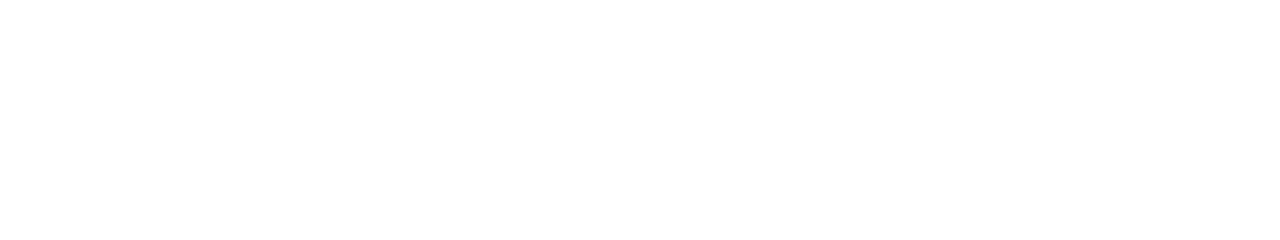
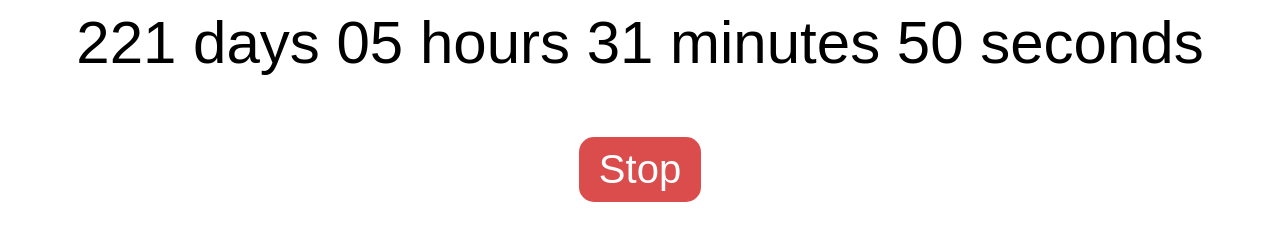
Before and after one commit to simakol/GoIT81, a plain HTML site: page index.html in a window 1280 px wide. Drawn offline with Linux system fonts and the light colour scheme.

Commit message:
lesson-17

```diff
--- a/index.html
+++ b/index.html
@@ -1,14 +1,15 @@
 <!DOCTYPE html>
-<html lang="en">
+<html>
+  <head>
+    <meta name="viewport" content="width=device-width, initial-scale=1" />
+    <title>Timers, Async, Date&time</title>
+    <link rel="stylesheet" href="style.css" />
+  </head>
 
-<head>
-    <meta charset="UTF-8">
-    <title>GoIT81</title>
-    <link rel="stylesheet" href="style.css">
-</head>
+  <body>
+    <p id="timer"></p>
+    <button type="button" id="stopBtn">Stop</button>
 
-<body>
     <script src="script.js"></script>
-</body>
-
+  </body>
 </html>
--- a/script.js
+++ b/script.js
@@ -0,0 +1,60 @@
+// Написати таймер зворотнього відліку до Нового року який можна зупиняти при кліку на кнопку **Stop**
+
+/*
+    1. отримати рефси
+    2. створимо дату наступного Нового року, до якого буде відлік
+    3. отримуємо поточну дату
+    4. віднімаємо від дати Нового року поточну дату і отримуємо кількість мілісекунд яка лишилася до Нового року
+    5. витягуємо з наших мілісекунд дні, години, хвилини і секунди
+    6. відображаємо дані користувачу на екран
+    7. запуск інтервалу який буде оновлювати час кожну секунду
+
+    як зупинити таймер?
+    1. вішаємо слухач подій на кнопку стоп
+    2. при кліку очищаємо інтервал - передаємо айді створеного інтервалу
+*/
+
+const refs = {
+  timer: document.getElementById("timer"),
+  stopBtn: document.getElementById("stopBtn"),
+};
+
+refs.stopBtn.addEventListener("click", stopTimer);
+
+const newYear = new Date(`Jan 1 ${new Date().getFullYear() + 1}`);
+
+countDownToNY();
+const intervalId = setInterval(countDownToNY, 1000);
+
+function countDownToNY() {
+  const now = new Date();
+  const diff = newYear - now;
+
+  const countDownDate = {
+    days: Math.floor(diff / (1000 * 60 * 60 * 24)),
+    hours: Math.floor((diff / (1000 * 60 * 60)) % 24),
+    minutes: Math.floor((diff / (1000 * 60)) % 60),
+    seconds: Math.floor((diff / 1000) % 60),
+  };
+
+  refs.timer.textContent = `${countDownDate.days} day${toggleS(
+    countDownDate.days
+  )} ${addZero(countDownDate.hours)} hour${toggleS(
+    countDownDate.hours
+  )} ${addZero(countDownDate.minutes)} minute${toggleS(
+    countDownDate.minutes
+  )} ${addZero(countDownDate.seconds)} second${toggleS(countDownDate.seconds)}`;
+}
+
+function addZero(number) {
+  return String(number).padStart(2, 0);
+}
+
+function stopTimer() {
+  clearInterval(intervalId);
+  refs.stopBtn.removeEventListener("click", stopTimer);
+}
+
+function toggleS(number) {
+  return number <= 1 ? "" : "s";
+}
--- a/style.css
+++ b/style.css
@@ -0,0 +1,19 @@
+body {
+  text-align: center;
+  font-family: sans-serif;
+}
+
+p {
+  font-size: 60px;
+  margin-top: 0px;
+}
+
+button {
+  font-size: 40px;
+  background-color: rgb(219, 77, 77);
+  color: white;
+  border-radius: 15px;
+  border: none;
+  padding: 10px 20px;
+  cursor: pointer;
+}
```
